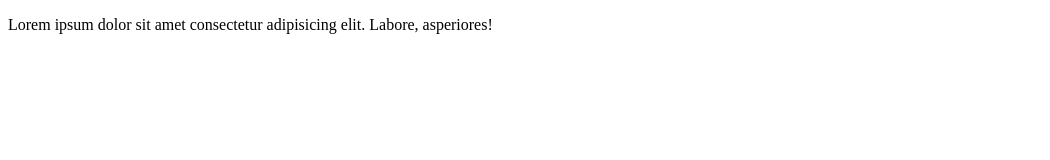
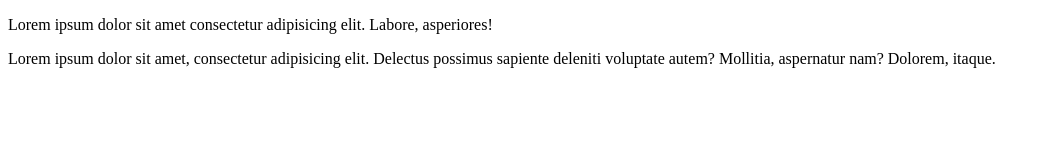
Before and after one commit to shreyashgaurav/WebDev, a plain HTML site: page index.html in a window 1280 px wide. Shown: the whole page, without its empty margins (0-1050 px from the left). Drawn offline with Linux system fonts and the light colour scheme.

Commit message:
change vk

```diff
--- a/index.html
+++ b/index.html
@@ -8,5 +8,6 @@
 </head>
 <body>
     <p>Lorem ipsum dolor sit amet consectetur adipisicing elit. Labore, asperiores!</p>
+    <p>Lorem ipsum dolor sit amet, consectetur adipisicing elit. Delectus possimus sapiente deleniti voluptate autem? Mollitia, aspernatur nam? Dolorem, itaque.</p>
 </body>
 </html>
```
